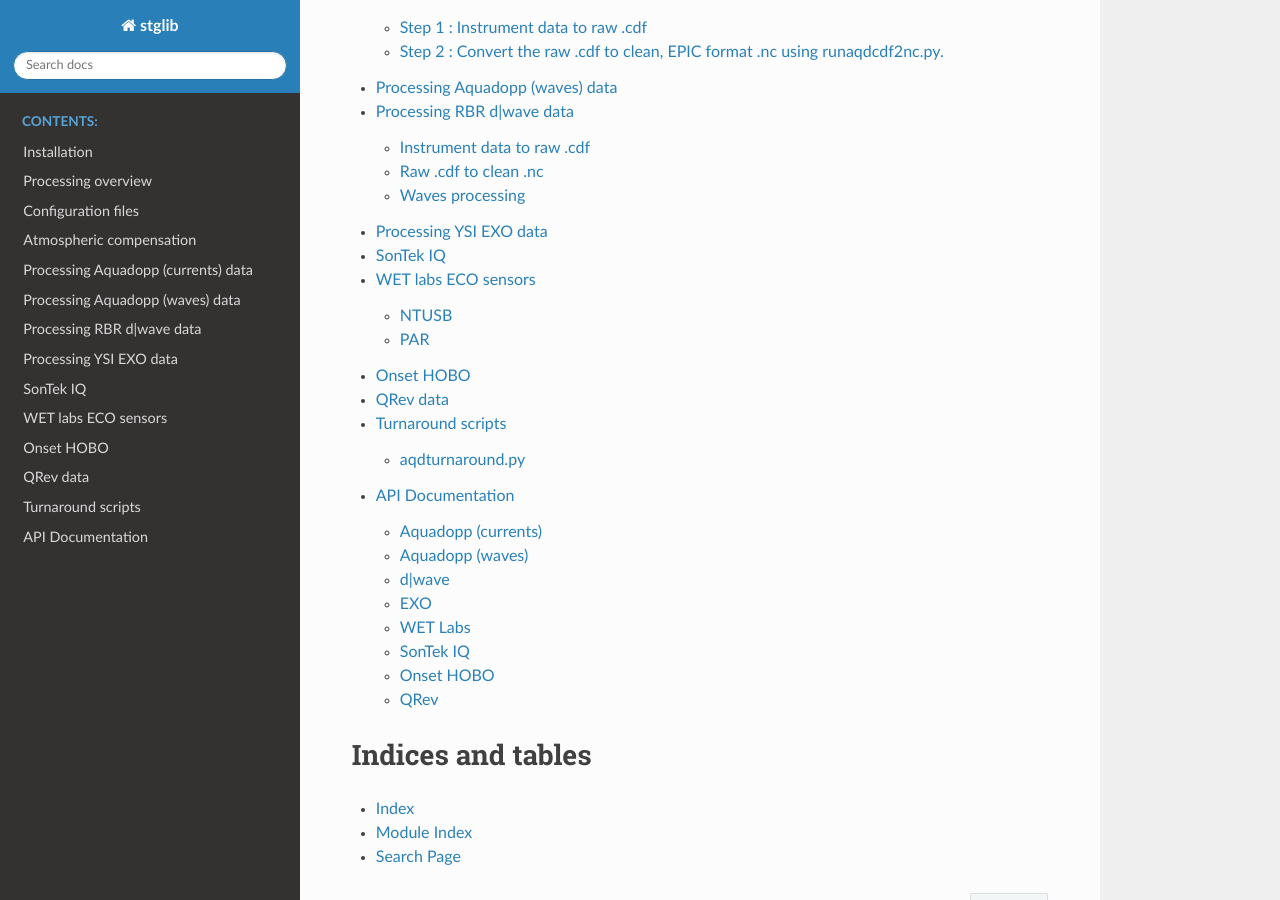
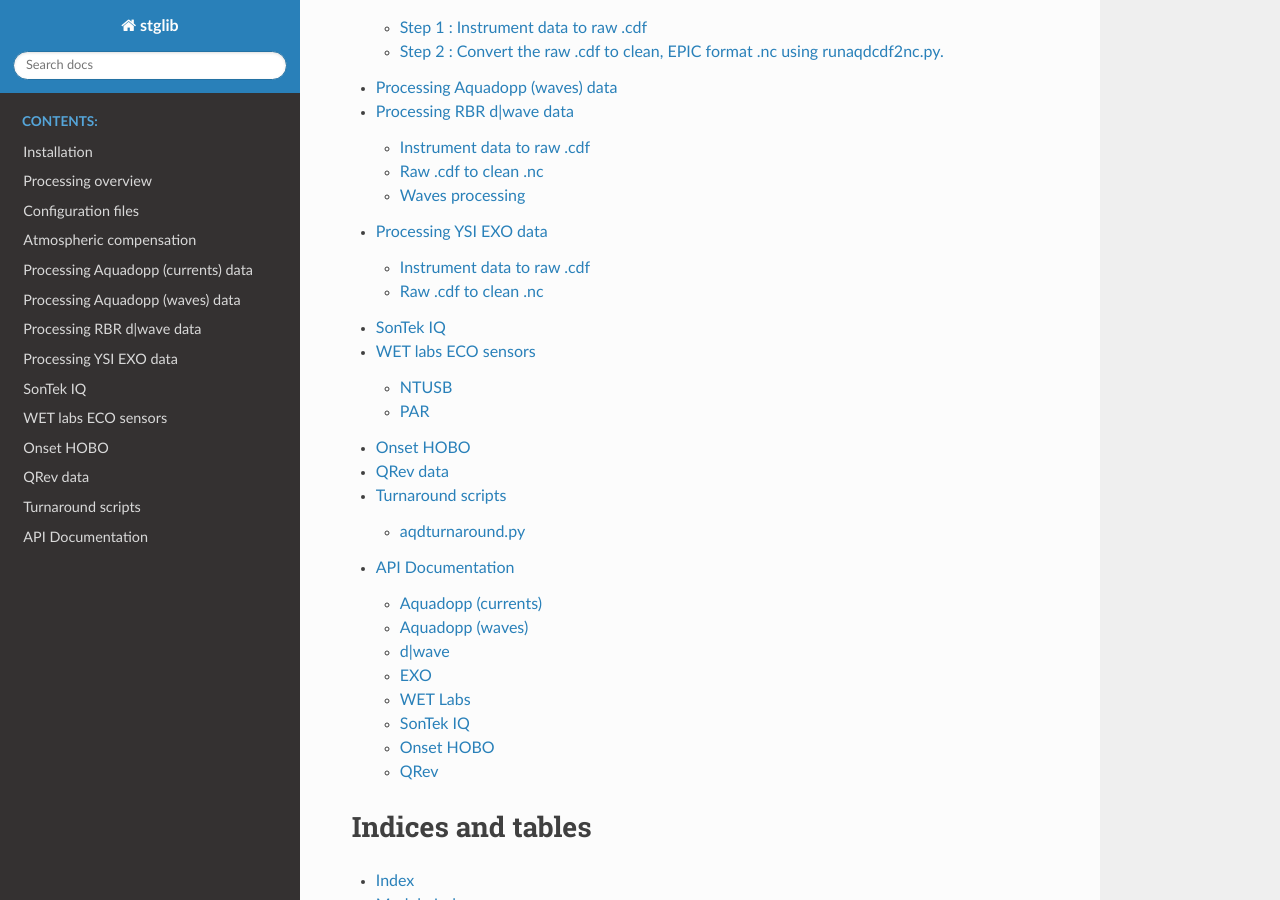
Before and after one commit to USGS-CMG/stglib, a Sphinx documentation site: the page built from doc/index.rst, in a window 1280 px wide and 900 px high, scrolled down 996 px. Built offline with Sphinx 7.4.7 and the Read the Docs theme 2.0.0, drawn with Linux system fonts in a browser that asks for light colours; some of the changed lines change nothing that is shown.

Commit message:
update exo docs

```diff
--- a/doc/exo.rst
+++ b/doc/exo.rst
@@ -1,4 +1,29 @@
 Processing YSI EXO data
 ***********************
 
-TODO
+Data will generally be processed using a series of run scripts. The first script for each instrument type
+depends on two :doc:`configuration files </config>`.
+
+Instrument data to raw .cdf
+===========================
+
+Convert from exported .csv file from KOR software to a raw netCDF file with .cdf extension using ``runexocsv2cdf.py``.
+
+runexocsv2cdf.py
+----------------
+
+.. argparse::
+   :ref: stglib.core.cmd.exocsv2cdf_parser
+   :prog: runexocsv2cdf.py
+
+Raw .cdf to clean .nc
+=====================
+
+Convert the raw .cdf data into an EPIC-compliant netCDF file with .nc extension using ``runexocdf2nc.py``, optionally including :doc:`atmospheric correction </atmos>` of the pressure data.
+
+runrskcdf2nc.py
+---------------
+
+.. argparse::
+   :ref: stglib.core.cmd.exocdf2nc_parser
+   :prog: runexocdf2nc.py
```
